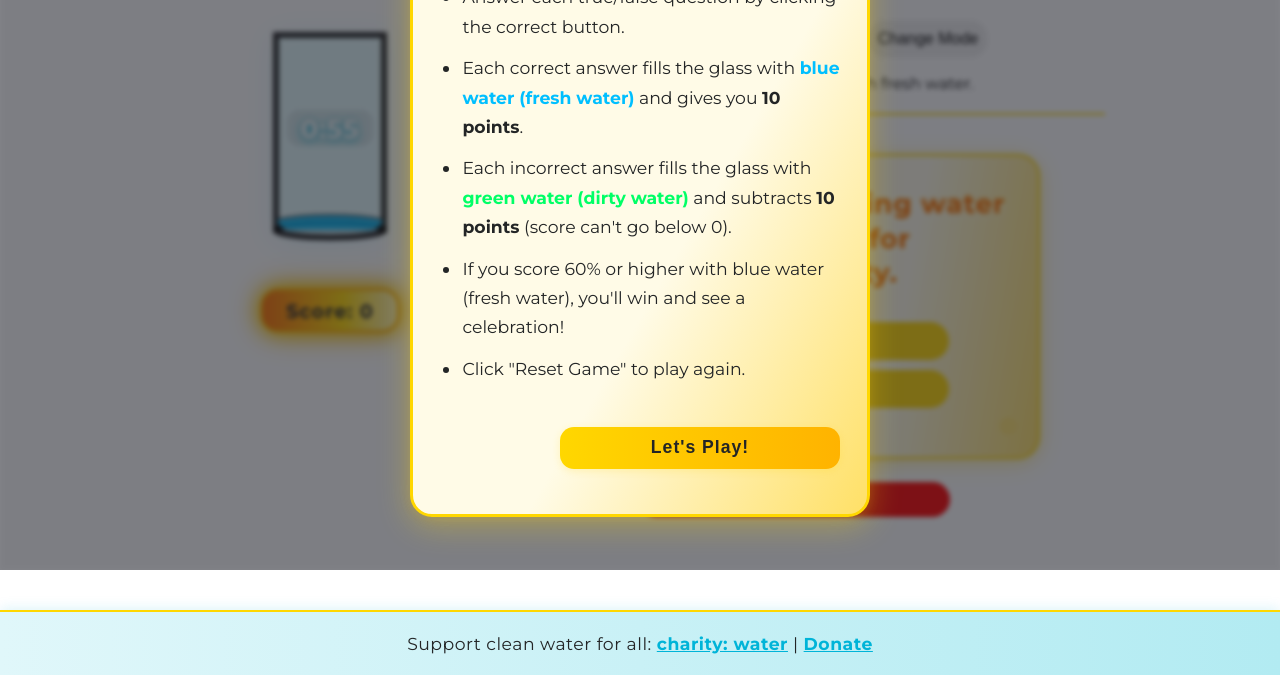
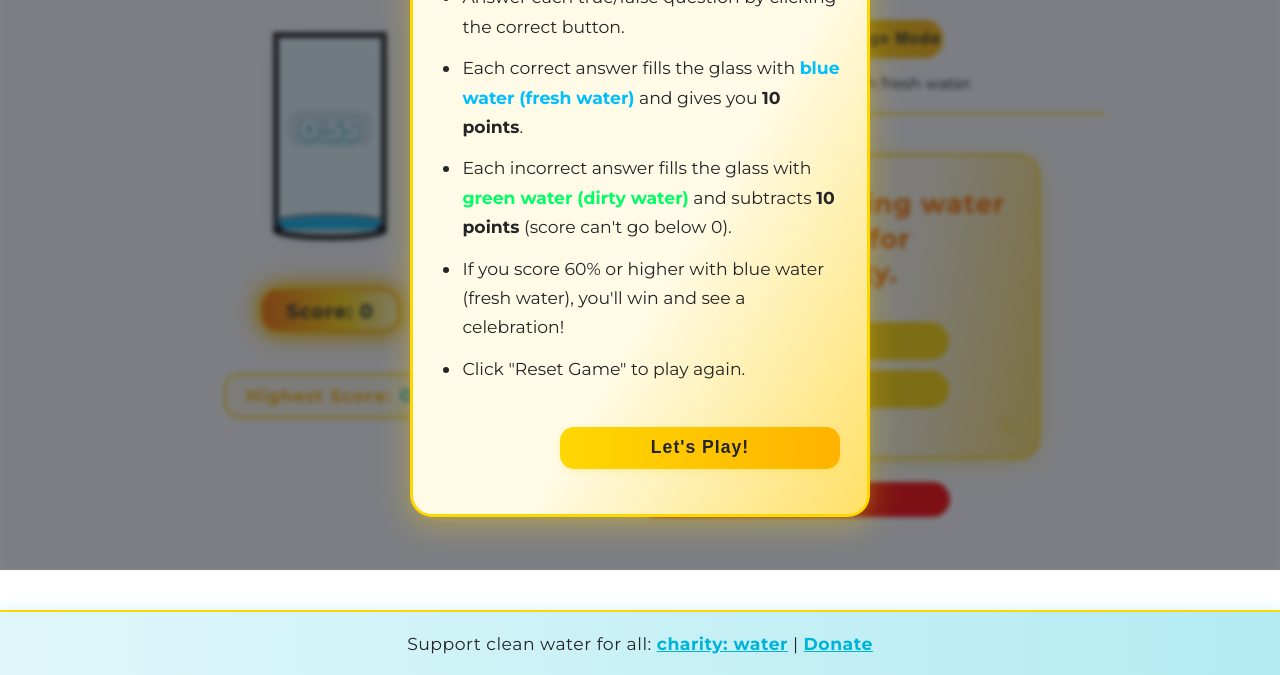
Before and after one commit to rbostap1/water-rush-v2, a plain HTML site: page index.html in a window 1280 px wide. Shown: the part 230-905 px from the top of the page. Drawn offline with Linux system fonts and the light colour scheme.

Commit message:
Add high score tracking and display functionality

```diff
--- a/scripts.js
+++ b/scripts.js
@@ -139,11 +139,48 @@ function updateGameTitleWithMode() {
   }
 }
 
+function getHighScoreKey() {
+  // High score per mode
+  return `waterRushHighScore_${currentMode}`;
+}
+
+function getHighScore() {
+  return parseInt(localStorage.getItem(getHighScoreKey()) || "0", 10);
+}
+
+function setHighScoreIfNeeded(newScore) {
+  const key = getHighScoreKey();
+  const prev = getHighScore();
+  if (newScore > prev) {
+    localStorage.setItem(key, newScore);
+    updateHighScoreDisplay();
+  }
+}
+
+function updateHighScoreDisplay() {
+  let area = document.getElementById('highScoreArea');
+  if (!area) {
+    area = document.createElement('div');
+    area.id = 'highScoreArea';
+    area.className = 'high-score-area';
+    // Insert after score badge if possible
+    const badge = document.querySelector('.score-badge');
+    if (badge && badge.parentNode) {
+      badge.parentNode.insertBefore(area, badge.nextSibling);
+    } else {
+      // fallback
+      document.body.insertBefore(area, document.body.firstChild);
+    }
+  }
+  area.innerHTML = `<span class="high-score-label">Highest Score:</span> <span class="high-score-value">${getHighScore()}</span>`;
+}
+
 function setMode(mode) {
   currentMode = mode;
   timeLeft = modeSettings[mode];
   updateTimerDisplay();
   updateGameTitleWithMode();
+  updateHighScoreDisplay();
 }
 
 function updateTimerDisplay() {
@@ -314,6 +351,7 @@ function resetGame() {
   updateTimerDisplay();
   updateQuestion();
   startTimer();
+  updateHighScoreDisplay();
 }
 
 function updateQuestion() {
@@ -322,6 +360,8 @@ function updateQuestion() {
     stopTimer();
     hideTimerDisplay();
     // Game over
+    setHighScoreIfNeeded(score);
+    // ...existing code...
     const maxScore = questions.length * 10;
     const percent = score / maxScore;
     const waterFill = document.getElementById("waterFill");
@@ -454,6 +494,7 @@ window.onload = function() {
   updateScoreDisplay("#00bfff");
   updateQuestion();
   startTimer();
+  updateHighScoreDisplay();
 
   // Show popup on page load
   const popup = document.getElementById("rulesPopup");
--- a/styles.css
+++ b/styles.css
@@ -709,11 +709,10 @@ hr {
   display: none !important;
 }
 
-#rulesBtn,
-#changeModeBtn {
-  width: 48%;
-  min-width: 120px;
-  max-width: 250px;
+#rulesBtn {
+  width: 38%;
+  min-width: 90px;
+  max-width: 160px;
   font-size: 1em;
   padding: 10px 0;
   border-radius: 18px;
@@ -722,6 +721,47 @@ hr {
   vertical-align: middle;
   box-sizing: border-box;
   text-align: center;
+  background-color: #FFD700;
+  color: #232526;
+  font-weight: bold;
+  letter-spacing: 1px;
+  transition: background 0.2s, color 0.2s, box-shadow 0.2s, transform 0.1s;
+}
+
+#rulesBtn:hover,
+#rulesBtn:focus {
+  background: #ffb300;
+  color: #fff;
+  box-shadow: 0 4px 16px #ffd70055;
+  transform: scale(1.04);
+}
+
+#changeModeBtn {
+  width: 60%;
+  min-width: 120px;
+  max-width: 260px;
+  font-size: 1em;
+  padding: 10px 0;
+  border-radius: 18px;
+  margin: 0;
+  display: inline-block;
+  vertical-align: middle;
+  box-sizing: border-box;
+  text-align: center;
+  background: linear-gradient(90deg, #ffd700 0%, #ffb300 100%);
+  color: #232526;
+  font-weight: bold;
+  letter-spacing: 1px;
+  box-shadow: 0 2px 8px #ffd70033;
+  transition: background 0.2s, color 0.2s, box-shadow 0.2s, transform 0.1s;
+}
+
+#changeModeBtn:hover,
+#changeModeBtn:focus {
+  background: linear-gradient(90deg, #ffb300 0%, #ffd700 100%);
+  color: #fff;
+  box-shadow: 0 4px 16px #ffd70055;
+  transform: scale(1.04);
 }
 
 .rules-mode-row {
@@ -729,7 +769,7 @@ hr {
   flex-direction: row;
   justify-content: center;
   align-items: stretch;
-  gap: 4%;
+  gap: 8%;
   margin: 0 auto 18px auto;
   width: 100%;
   max-width: 520px;
@@ -738,9 +778,14 @@ hr {
 @media (max-width: 700px) {
   .rules-mode-row {
     max-width: 98vw;
-    gap: 2vw;
+    gap: 4vw;
   }
-  #rulesBtn,
+  #rulesBtn {
+    min-width: 70px;
+    max-width: 98vw;
+    font-size: 0.98em;
+    padding: 9px 0;
+  }
   #changeModeBtn {
     min-width: 90px;
     max-width: 98vw;
@@ -753,25 +798,23 @@ hr {
   .rules-mode-row {
     max-width: 100vw;
     gap: 2vw;
+    flex-direction: column;
+    align-items: stretch;
   }
   #rulesBtn,
   #changeModeBtn {
-    min-width: 70px;
+    width: 100%;
+    min-width: 60px;
     max-width: 100vw;
     font-size: 0.97em;
-    padding: 8px 0;
+    padding: 10px 0;
+    margin-bottom: 0.7em;
+    display: block;
+  }
+  #changeModeBtn {
+    margin-bottom: 0;
   }
 }
-
-@media (max-width: 350px) {
-  #rulesBtn,
-  #changeModeBtn {
-    font-size: 0.92em;
-    padding: 6px 0;
-  }
-}
-
-/* ...existing code... */
 
 #glass-timer {
   position: absolute;
@@ -950,3 +993,34 @@ hr {
   color: #ffb300;
   text-decoration: underline;
 }
+
+.high-score-area {
+  display: flex;
+  justify-content: center;
+  align-items: center;
+  margin: 1.2em auto 0.7em auto;
+  font-size: 1.08em;
+  font-weight: 700;
+  color: #00b4d8;
+  background: #fffbe7;
+  border: 2px solid #ffd700;
+  border-radius: 16px;
+  padding: 0.5em 1.2em;
+  max-width: 260px;
+  box-shadow: 0 2px 8px #ffd70022;
+  letter-spacing: 1px;
+  font-family: 'Montserrat', 'Open Sans', Arial, Helvetica, sans-serif;
+}
+
+.high-score-area .high-score-label {
+  margin-right: 0.5em;
+  color: #ffb300;
+  font-weight: bold;
+  font-size: 1em;
+}
+
+.high-score-area .high-score-value {
+  color: #00b4d8;
+  font-weight: bold;
+  font-size: 1.1em;
+}
```
